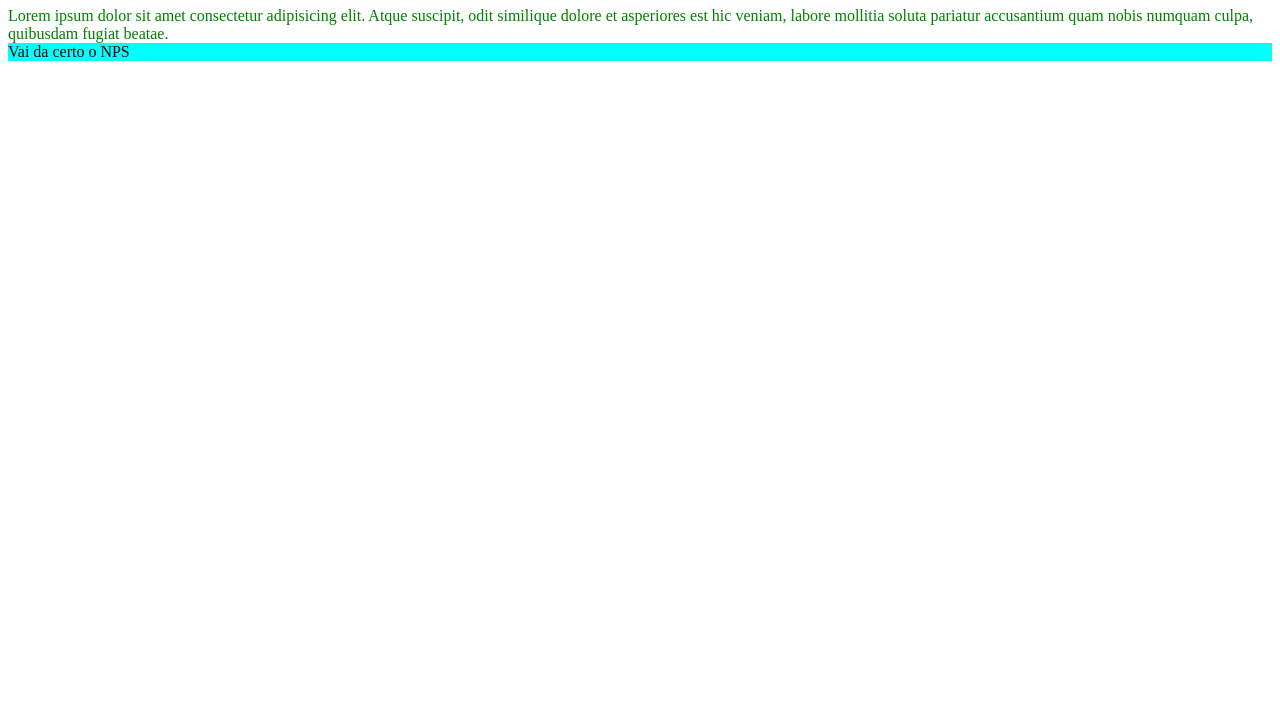
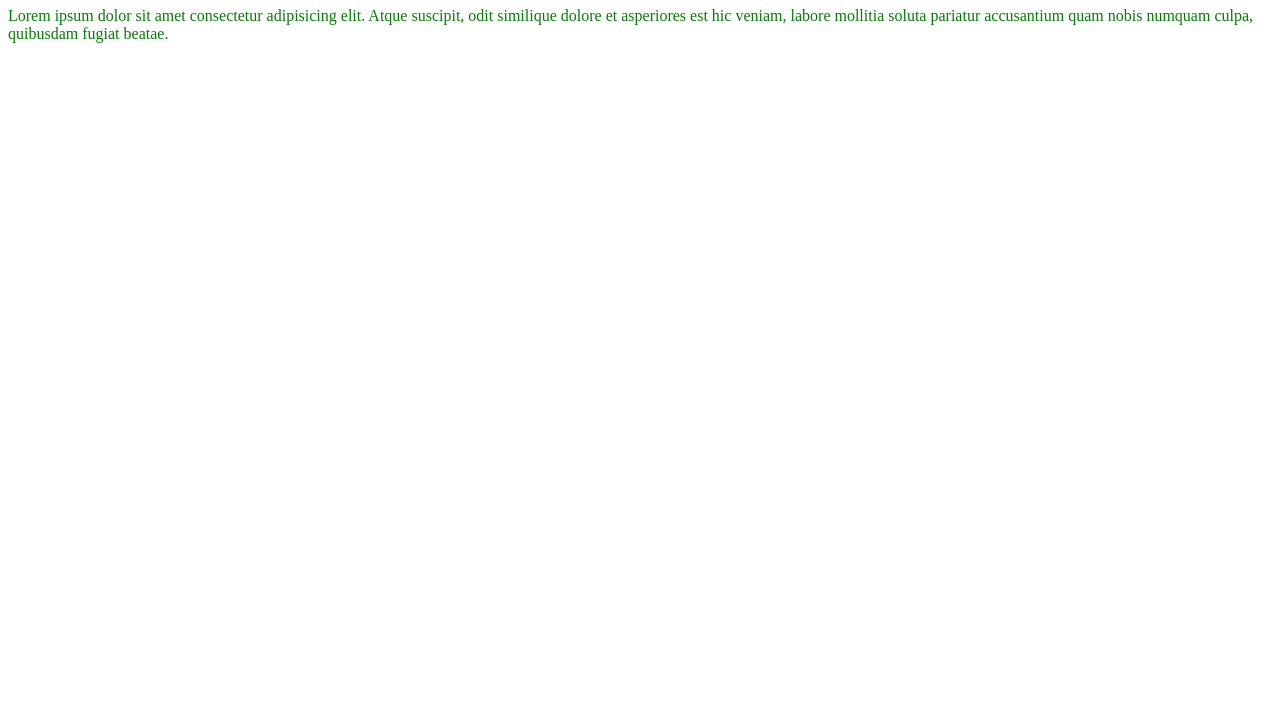
Before and after one commit to lucasmds93/proj1, a plain HTML site: page index.html in a window 1280 px wide. Shown: the part 73-800 px from the top of the page. Drawn offline with Linux system fonts and the light colour scheme.

Commit message:
asdfghjk

```diff
--- a/index.html
+++ b/index.html
@@ -14,6 +14,5 @@
 <body>
     <h1>OI</h1>
     <div style="color: green;">Lorem ipsum dolor sit amet consectetur adipisicing elit. Atque suscipit, odit similique dolore et asperiores est hic veniam, labore mollitia soluta pariatur accusantium quam nobis numquam culpa, quibusdam fugiat beatae.</div>
-    <div class="teste">Vai da certo o NPS</div>
 </body>
 </html>
```
